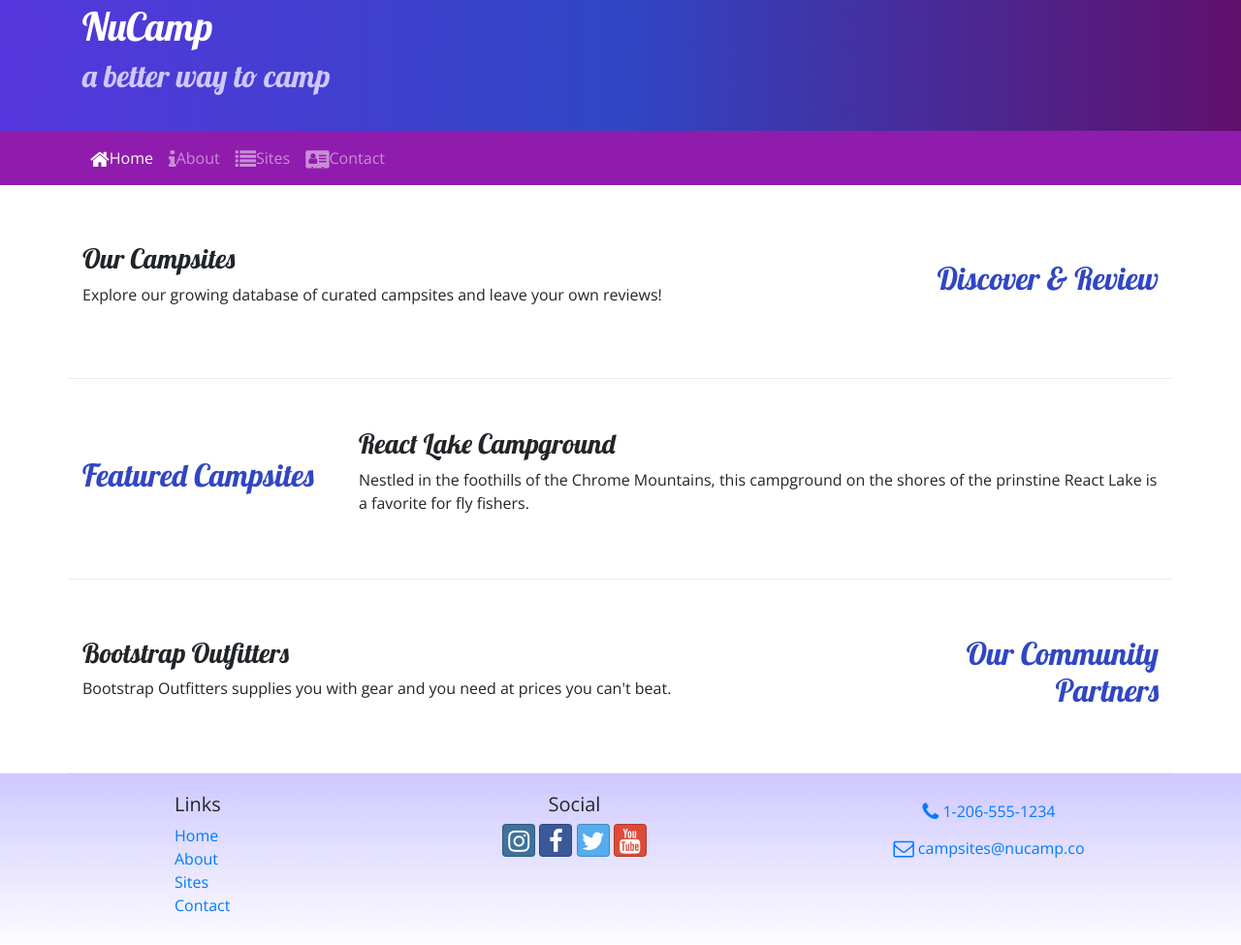
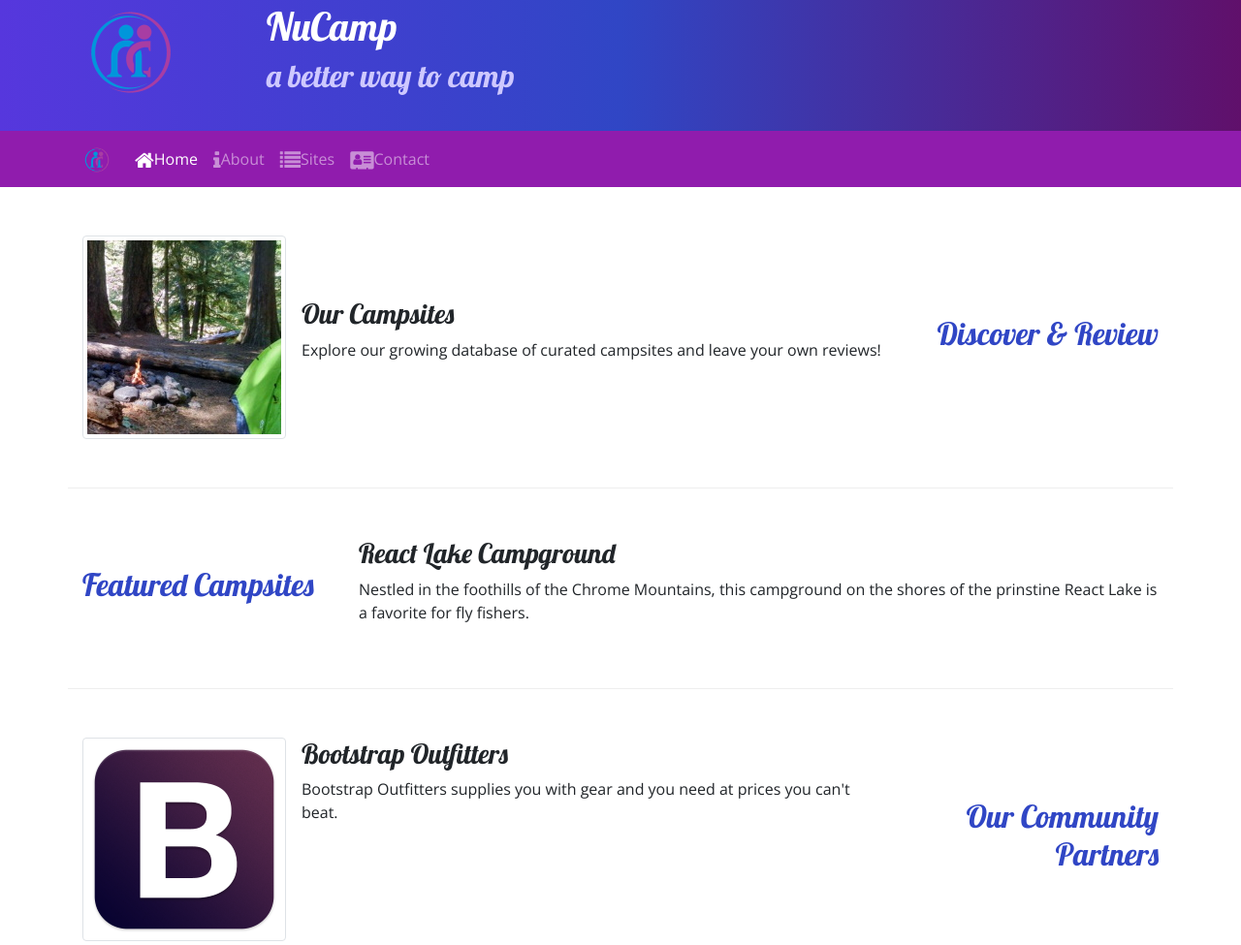
Before and after one commit to socalii/bootstrap-project, a website: page index.html in a window 1280 px wide. Shown: the part 27-1002 px from the top of the page at 97% size. Drawn offline with nearby package versions, Linux system fonts and the light colour scheme.

Commit message:
Images and Media

```diff
--- a/css/styles.css
+++ b/css/styles.css
@@ -14,11 +14,6 @@
 
 header h2 {
   color: #cec8ff;
-}
-
-footer {
-  background-image: linear-gradient(#cec8ff, white);
-  padding: 20px 0;
 }
 
 .navbar {
--- a/index.html
+++ b/index.html
@@ -33,6 +33,10 @@
     <header class="jumbotron jumbotron-fluid">
       <div class="container">
         <div class="row">
+          <div class="col-4 col-sm-3 col-md-2 align-self-center">
+            <img src="img/logo.png" class="img-flui" />
+          </div>
+
           <div class="col">
             <h1>NuCamp</h1>
             <h2>a better way to camp</h2>
@@ -43,6 +47,10 @@
 
     <nav class="navbar navbar-expand-sm navbar-dark sticky-top">
       <div class="container">
+        <a href="index.html" class="navbar-brand"
+          ><img src="img/logo.png" height="30" width="30"
+        /></a>
+
         <button
           class="navbar-toggler ml-auto"
           type="button"
@@ -83,12 +91,22 @@
         <div class="col-sm-4 order-sm-last col-md-3">
           <h2 class="text-sm-right">Discover & Review</h2>
         </div>
+
         <div class="col">
+          <div class="media">
+            <img
+              src="img/breadcrumb-trail-thumb.jpg"
+              alt="Breadcrumb Trail"
+              class="d-flex mr-3 img-thumbnail"
+            />
+            <div class="media-body align-self-center">
               <h3>Our Campsites</h3>
               <p class="d-none d-sm-block">
-            Explore our growing database of curated campsites and leave your own
-            reviews!
+                Explore our growing database of curated campsites and leave your
+                own reviews!
               </p>
+            </div>
+          </div>
         </div>
       </div>
 
@@ -110,17 +128,27 @@
         <div class="col-sm-4 order-sm-last col-md-3">
           <h2 class="text-sm-right">Our Community Partners</h2>
         </div>
+
         <div class="col">
+          <div class="media">
+            <img
+              src="img/bootstrap-thumb.png"
+              alt="Bootstrap Outfitters"
+              class="d-flex mr-3 img-thumbnail"
+            />
+            <div class="media-body align-center-self">
               <h3>Bootstrap Outfitters</h3>
               <p class="d-none d-sm-block">
-            Bootstrap Outfitters supplies you with gear and you need at prices
-            you can't beat.
+                Bootstrap Outfitters supplies you with gear and you need at
+                prices you can't beat.
               </p>
             </div>
           </div>
         </div>
+      </div>
+    </div>
 
-    <footer>
+    <footer class="site-footer">
       <div class="container">
         <div class="row">
           <div class="col-4 col-sm-2 offset-1">
```
Also changed, not shown: aboutus.html (+8 -0 lines), contactus.html (+11 -1 lines), img/bootstrap-thumb.png (added), img/breadcrumb-trail-thumb.jpg (added), img/breadcrumb-trail.jpg (added), img/chrome-river-thumb.jpg (added), img/chrome-river.jpg (added), img/logo.png (added), img/react-lake-thumb.jpg (added), img/react-lake.jpg (added). Lines whose indentation alone changed are shown as unchanged.
